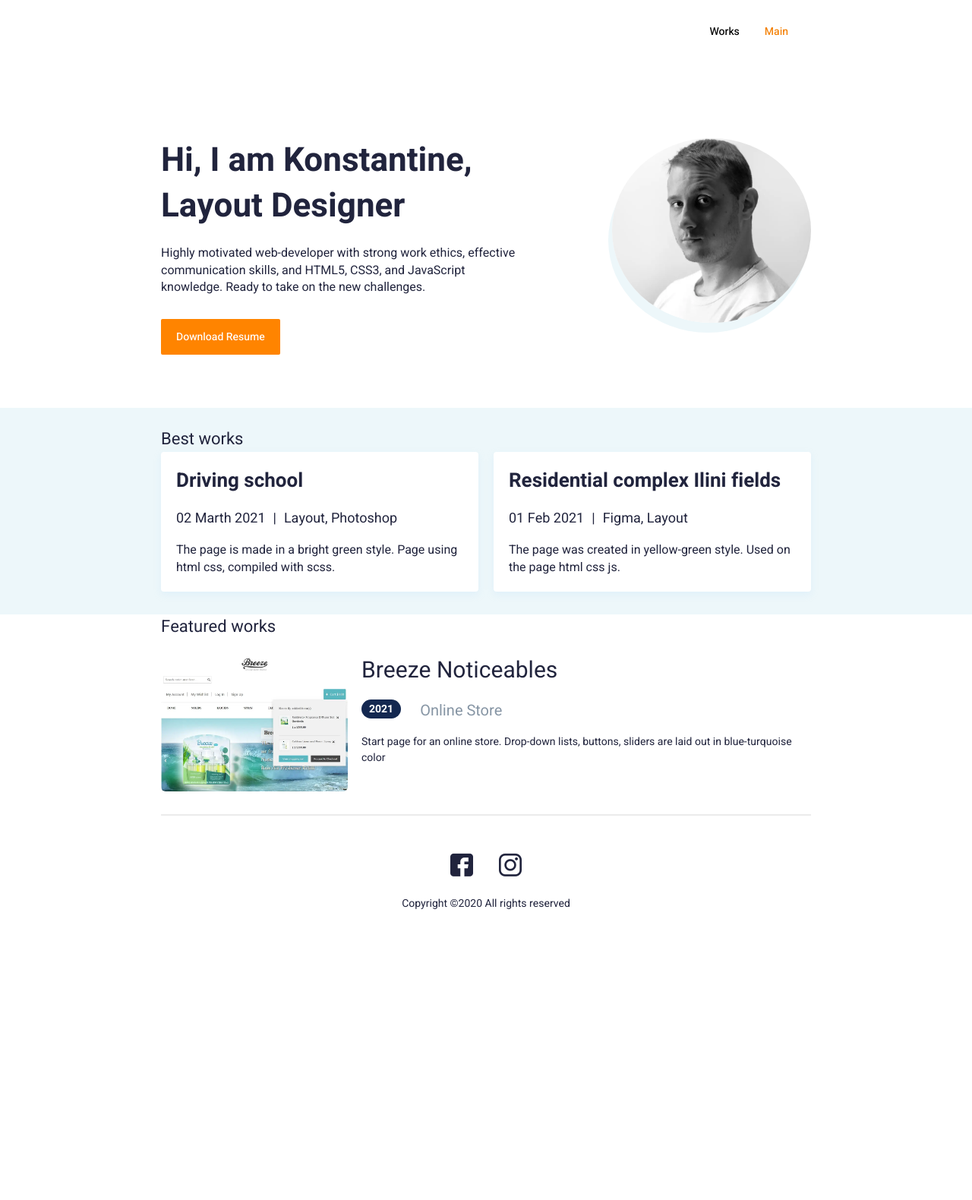
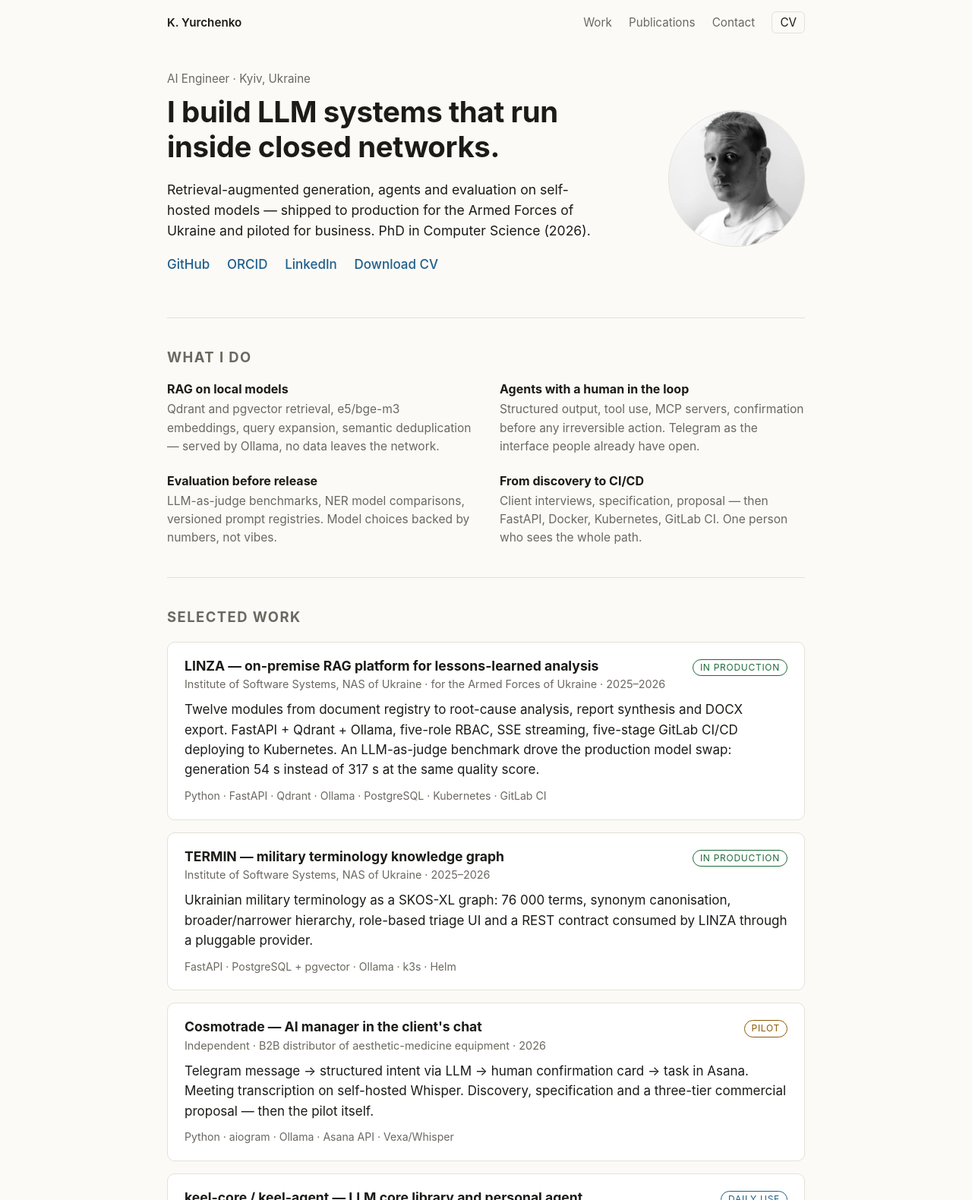
Before and after one commit to DocQuanty/My-site-portfolio, a plain HTML site: page index.html in a window 1280 px wide. Shown: the top 1580 px of the page at 76% size. Before the commit the page ends 1250 px from the top, so only its background shows below. Drawn offline with Linux system fonts and the light colour scheme; files whose address does not match are found by name; a web font is replaced by a local one.

Commit message:
Redesign: single-page AI engineer site, 2021 version moved to _old/
Co-Authored-By: Claude Opus 5 <noreply@anthropic.com>

```diff
--- a/index.html
+++ b/index.html
@@ -1,128 +1,194 @@
 <!DOCTYPE html>
 <html lang="en">
-
 <head>
   <meta charset="UTF-8">
   <meta name="viewport" content="width=device-width, initial-scale=1.0">
-	<link rel="stylesheet" href="css/style.min.css">
-	<title>HomePage</title>
+  <title>Kostiantyn Yurchenko — AI Engineer</title>
+  <meta name="description" content="AI engineer building LLM systems in closed networks: RAG, agents, on-premise. PhD in Computer Science. Kyiv, Ukraine.">
+  <meta property="og:title" content="Kostiantyn Yurchenko — AI Engineer">
+  <meta property="og:description" content="LLM systems in closed networks: RAG, agents, on-premise deployment.">
+  <meta property="og:type" content="website">
+  <link rel="stylesheet" href="style.css">
 </head>
+<body>
+  <header class="top">
+    <a class="top__name" href="#">K. Yurchenko</a>
+    <nav class="top__nav">
+      <a href="#work">Work</a>
+      <a href="#publications">Publications</a>
+      <a href="#contact">Contact</a>
+      <a class="top__cv" href="cv/Kostiantyn_Yurchenko_CV.pdf">CV</a>
+    </nav>
+  </header>
 
-<body>
-	<link rel="preconnect" href="https://fonts.gstatic.com">
-	<link href="https://fonts.googleapis.com/css2?family=Heebo:wght@400;500;700;900&display=swap" rel="stylesheet">
-	<div class="wrapper">
-		<header class="header">
-			<div class="header__content ">
-				<div class="header__menu menu">
-					<!-- <div class="menu__icon icon-menu">
-                <span></span>
-                <span></span>
-                <span></span>
-            </div> -->
-					<nav class="menu__body">
-						<ul class="menu__list">
-							<li><a href="./works.html" class="menu__link ">Works</a></li>
-							<!-- <li><a href="./blog.html" class="menu__link ">Blog</a></li> -->
-							<li><a href="./index.html" class="menu__link _active">Main</a></li>
-						</ul>
-					</nav>
+  <main>
+    <section class="hero">
+      <div class="hero__text">
+        <p class="hero__kicker">AI Engineer · Kyiv, Ukraine</p>
+        <h1>I build LLM systems that run inside closed networks.</h1>
+        <p class="hero__lead">
+          Retrieval-augmented generation, agents and evaluation on self-hosted models —
+          shipped to production for the Armed Forces of Ukraine and piloted for business.
+          PhD in Computer Science (2026).
+        </p>
+        <p class="hero__links">
+          <a href="https://github.com/DocQuanty">GitHub</a>
+          <a href="https://orcid.org/0000-0003-3150-0027">ORCID</a>
+          <a href="#contact">LinkedIn</a>
+          <a href="cv/Kostiantyn_Yurchenko_CV.pdf">Download CV</a>
+        </p>
       </div>
+      <picture class="hero__photo">
+        <source srcset="img/img-jpg/face-Konst.webp" type="image/webp">
+        <img src="img/img-jpg/face-Konst.jpg" alt="Kostiantyn Yurchenko" width="220" height="220">
+      </picture>
+    </section>
+
+    <section class="now">
+      <h2>What I do</h2>
+      <div class="now__grid">
+        <div>
+          <h3>RAG on local models</h3>
+          <p>Qdrant and pgvector retrieval, e5/bge-m3 embeddings, query expansion, semantic deduplication — served by Ollama, no data leaves the network.</p>
         </div>
-		</header>
-		<main class="page">
-			<section class="hello">
-				<div class="hello__container _container">
-					<div class="hello__content">
-						<h1 class="hello__title title">Hi, I am Konstantine,<br>
-							Layout Designer</h1>
-						<div class="hello__text text">
-							Highly motivated web-developer with strong work ethics, effective communication
-							skills, and HTML5, CSS3, and JavaScript knowledge. Ready to take on the new
-							challenges.
+        <div>
+          <h3>Agents with a human in the loop</h3>
+          <p>Structured output, tool use, MCP servers, confirmation before any irreversible action. Telegram as the interface people already have open.</p>
         </div>
-						<a href="https://drive.google.com/file/d/1kZC0NR8D08eZETFpOju4Vvj6ruLyFOgl/view?usp=sharing"
-							class="hello__btn btn" target="_blank">Download Resume</a>
+        <div>
+          <h3>Evaluation before release</h3>
+          <p>LLM-as-judge benchmarks, NER model comparisons, versioned prompt registries. Model choices backed by numbers, not vibes.</p>
         </div>
-					<picture>
-						<source srcset="./img/img-jpg/face-Konst.webp" type="image/webp"><img class="hello__avatar"
-							src="./img/img-jpg/face-Konst.jpg" alt="#">
-					</picture>
-				</div>
-			</section>
-			<section class="recent-posts">
-				<div class="recent-posts__container _container">
-					<header class="recent-posts__header">
-						<div class="recent-posts__title title-posts">Best works</div>
-					</header>
-					<div class="recent-posts__items">
-						<div class="recent-posts__column">
-							<article class="recent-posts__item recent-post">
-								<a class="recent-post__title " href="https://docquanty.github.io/portfolio/AvtoSchool/">
-									Driving school
-								</a>
-								<div class="recent-post__info">02 Marth 2021<span>|</span>Layout, Photoshop</div>
-								<div class="recent-post__text text">
-									The page is made in a bright green style. Page using html css, compiled with scss.
-								</div>
-							</article>
-						</div>
-						<div class="recent-posts__column">
-							<article class="recent-posts__item recent-post">
-								<a class="recent-post__title "
-									href="https://docquanty.github.io/portfolio/Ilinslite%20polya/">
-									Residential complex Ilini fields</a>
-								<div class="recent-post__info">01 Feb 2021<span>|</span>Figma, Layout</div>
-								<div class="recent-post__text text">
-									The page was created in yellow-green style. Used on the page html css js.
-								</div>
-							</article>
-						</div>
+        <div>
+          <h3>From discovery to CI/CD</h3>
+          <p>Client interviews, specification, proposal — then FastAPI, Docker, Kubernetes, GitLab CI. One person who sees the whole path.</p>
         </div>
       </div>
     </section>
-			<section class="featured-works">
-				<div class="featured-works__container _container">
-					<div class="featured-works__title title-posts">Featured works</div>
-					<div class="featured-works__items works">
-						<article class="works__item">
-							<a href="https://docquanty.github.io/portfolio/magaz-breeze/" class="works__image _ibg">
-								<picture>
-									<source srcset="./img/img-jpg/breez01.webp" type="image/webp"><img
-										src="./img/img-jpg/breez01.jpg" alt="work_01">
-								</picture>
-							</a>
-							<div class="works__body">
-								<a href="https://docquanty.github.io/portfolio/magaz-breeze/"
-									class="works__title">Breeze Noticeables</a>
-								<div class="works__info">
-									<div class="works__year">2021</div>
-									<div class="works__category">Online Store</div>
+
+    <section id="work" class="work">
+      <h2>Selected work</h2>
+
+      <article class="card">
+        <div class="card__head">
+          <h3>LINZA — on-premise RAG platform for lessons-learned analysis</h3>
+          <span class="tag tag--prod">in production</span>
         </div>
-								<div class="works__text">Start page for an online store.
-									Drop-down lists, buttons, sliders are laid out in blue-turquoise color</div>
-							</div>
+        <p class="card__meta">Institute of Software Systems, NAS of Ukraine · for the Armed Forces of Ukraine · 2025–2026</p>
+        <p>
+          Twelve modules from document registry to root-cause analysis, report synthesis and DOCX export.
+          FastAPI + Qdrant + Ollama, five-role RBAC, SSE streaming, five-stage GitLab CI/CD deploying to Kubernetes.
+          An LLM-as-judge benchmark drove the production model swap: generation 54 s instead of 317 s at the same quality score.
+        </p>
+        <p class="card__stack">Python · FastAPI · Qdrant · Ollama · PostgreSQL · Kubernetes · GitLab CI</p>
       </article>
 
+      <article class="card">
+        <div class="card__head">
+          <h3>TERMIN — military terminology knowledge graph</h3>
+          <span class="tag tag--prod">in production</span>
+        </div>
+        <p class="card__meta">Institute of Software Systems, NAS of Ukraine · 2025–2026</p>
+        <p>
+          Ukrainian military terminology as a SKOS-XL graph: 76 000 terms, synonym canonisation, broader/narrower hierarchy,
+          role-based triage UI and a REST contract consumed by LINZA through a pluggable provider.
+        </p>
+        <p class="card__stack">FastAPI · PostgreSQL + pgvector · Ollama · k3s · Helm</p>
+      </article>
 
+      <article class="card">
+        <div class="card__head">
+          <h3>Cosmotrade — AI manager in the client's chat</h3>
+          <span class="tag tag--pilot">pilot</span>
         </div>
+        <p class="card__meta">Independent · B2B distributor of aesthetic-medicine equipment · 2026</p>
+        <p>
+          Telegram message → structured intent via LLM → human confirmation card → task in Asana.
+          Meeting transcription on self-hosted Whisper. Discovery, specification and a three-tier commercial proposal — then the pilot itself.
+        </p>
+        <p class="card__stack">Python · aiogram · Ollama · Asana API · Vexa/Whisper</p>
+      </article>
+
+      <article class="card">
+        <div class="card__head">
+          <h3>keel-core / keel-agent — LLM core library and personal agent</h3>
+          <span class="tag tag--daily">daily use</span>
         </div>
+        <p class="card__meta">Own project · 2026 · private repository</p>
+        <p>
+          A thin library for the pattern "untrusted text → LLM structured output → verified result": client, guardrails,
+          observability, embeddings + Qdrant. On top of it a Telegram agent for voice and text with intent routing and
+          confirmation before irreversible actions. 2 500 tests, a second instance for an external tester.
+        </p>
+        <p class="card__stack">Python · Pydantic · Qdrant · PostgreSQL · Whisper · Docker</p>
+      </article>
+
+      <article class="card">
+        <div class="card__head">
+          <h3>CRM Dropship — SaaS for dropshipping suppliers</h3>
+          <span class="tag tag--mvp">MVP</span>
+        </div>
+        <p class="card__meta">Own product · mydrop.com.ua · 2025–2026</p>
+        <p>
+          Orders with carrier integration, warehouse with audited stock movements, chats from three messengers, 15 KPIs.
+          AI modules on the Anthropic API: smart replies, anomaly detection, semantic search.
+        </p>
+        <p class="card__stack">NestJS · TypeScript · PostgreSQL + Prisma · Redis · BullMQ · React · Anthropic API</p>
+      </article>
+
+      <article class="card">
+        <div class="card__head">
+          <h3>OSINT platform — source collection and moderation</h3>
+          <span class="tag tag--daily">running</span>
+        </div>
+        <p class="card__meta">Own project · 2026</p>
+        <p>
+          Telegram-channel ingestion, topic classification and near-duplicate detection via simhash — deliberately no LLM in the pipeline (deterministic, zero per-item cost) — and a moderation queue instead of autoposting.
+          Configuration, code-duplication and performance audits; specifications kept in OpenSpec.
+        </p>
+        <p class="card__stack">Python · Telethon · aiogram · PostgreSQL · OpenSpec</p>
+      </article>
+
+      <p class="work__earlier">
+        Earlier (2020–2021): front-end layouts in HTML/SCSS —
+        <a href="https://docquanty.github.io/portfolio/">archive</a>.
+      </p>
+    </section>
+
+    <section id="publications" class="pubs">
+      <h2>Publications</h2>
+      <ul>
+        <li>
+          Rogushina J., Yurchenko K., Bova Yu. <em>Integration of Semantic Wiki Technologies with Large Language Models as a Technological Foundation for Experience Acquisition from Natural Language Documents.</em>
+          AISTDS'2025, CEUR Workshop Proceedings, Vol. 4133, pp. 115–135.
+        </li>
+        <li>
+          Sinitsyn I., Yurchenko K., Lashchonov B., Bova Yu. <em>Architectural solution for a chatbot with recursive knowledge refinement based on LLaMA 3 and Semantic MediaWiki.</em>
+          Tavria Scientific Bulletin, Technical Sciences, 2025, no. 4. <a href="https://doi.org/10.32782/tnv-tech.2025.4.1.27">DOI</a>
+        </li>
+        <li>
+          Sinitsyn I., Rogushina J., Yurchenko K. <em>Integration of large language models with semantic processing tools as an instrument of knowledge digitalisation.</em>
+          Problems in Programming, 2025, no. 2, pp. 63–76. <a href="https://doi.org/10.15407/pp2025.02.063">DOI</a>
+        </li>
+      </ul>
+      <p>Full list — <a href="https://orcid.org/0000-0003-3150-0027">ORCID 0000-0003-3150-0027</a>.
+        PhD thesis (2026, Institute of Software Systems, NAS of Ukraine): ontological analysis and generative AI for personalising postgraduate education.</p>
+    </section>
+
+    <section id="contact" class="contact">
+      <h2>Contact</h2>
+      <p>
+        <a href="mailto:EMAIL_PLACEHOLDER">EMAIL_PLACEHOLDER</a> ·
+        <a href="https://github.com/DocQuanty">github.com/DocQuanty</a> ·
+        <a href="LINKEDIN_PLACEHOLDER">LinkedIn</a>
+      </p>
+      <p class="contact__note">Open to AI engineering roles — on-premise and privacy-sensitive systems are where I do my best work.</p>
     </section>
   </main>
-		<footer class="footer">
-			<div class="footer__content _container">
-				<div class="footer__social social">
-					<a href="https://www.facebook.com/profile.php?id=100017187758700" target="_blank"
-						class="social__item _icon-fb"></a>
-					<a href="https://www.instagram.com/urchikak8/" class="social__item _icon-insta" target="_blank"></a>
-					<!-- <a href="#" class="social__item _icon-twitter"></a>
-            <a href="#" class="social__item _icon-Linkedin"></a> -->
-				</div>
-				<div class="footer__copyright">Copyright ©2020 All rights reserved </div>
-			</div>
+
+  <footer class="foot">
+    <span>© 2026 Kostiantyn Yurchenko</span>
+    <span>Static HTML, no tracking.</span>
   </footer>
-	</div>
-	<script src="js/script.min.js"></script>
 </body>
-
 </html>
--- /dev/null
+++ b/style.css
@@ -0,0 +1,135 @@
+:root {
+  --bg: #fbfaf7;
+  --fg: #1c1b18;
+  --muted: #6b6860;
+  --line: #e4e1d8;
+  --accent: #1f5f8b;
+  --card: #ffffff;
+  --tag-prod: #1e6b3a;
+  --tag-pilot: #8a5a00;
+  --tag-daily: #1f5f8b;
+  --tag-mvp: #6b6860;
+  --max: 880px;
+}
+
+@media (prefers-color-scheme: dark) {
+  :root {
+    --bg: #15161a;
+    --fg: #ebe9e3;
+    --muted: #a09d94;
+    --line: #2b2d33;
+    --accent: #7fb3d5;
+    --card: #1d1f25;
+    --tag-prod: #7fd19a;
+    --tag-pilot: #e0b45a;
+    --tag-daily: #7fb3d5;
+    --tag-mvp: #a09d94;
+  }
+}
+
+* { box-sizing: border-box; }
+
+html { scroll-behavior: smooth; }
+
+body {
+  margin: 0;
+  background: var(--bg);
+  color: var(--fg);
+  font: 17px/1.55 -apple-system, "Segoe UI", Roboto, "Helvetica Neue", Arial, sans-serif;
+  -webkit-font-smoothing: antialiased;
+}
+
+a { color: var(--accent); text-decoration: none; }
+a:hover { text-decoration: underline; }
+
+h1, h2, h3 { line-height: 1.2; margin: 0 0 .5em; }
+h1 { font-size: clamp(1.7rem, 4vw, 2.4rem); letter-spacing: -.01em; }
+h2 { font-size: 1.15rem; text-transform: uppercase; letter-spacing: .08em; color: var(--muted); margin-bottom: 1.2em; }
+h3 { font-size: 1.1rem; }
+
+main, .top, .foot {
+  max-width: var(--max);
+  margin: 0 auto;
+  padding: 0 20px;
+}
+
+section { padding: 40px 0; border-top: 1px solid var(--line); }
+section:first-of-type { border-top: 0; }
+
+/* header */
+.top {
+  display: flex;
+  justify-content: space-between;
+  align-items: center;
+  padding-top: 18px;
+  padding-bottom: 18px;
+  font-size: .95rem;
+}
+.top__name { color: var(--fg); font-weight: 600; }
+.top__nav a { margin-left: 18px; color: var(--muted); }
+.top__nav a:hover { color: var(--accent); text-decoration: none; }
+.top__cv { border: 1px solid var(--line); border-radius: 6px; padding: 4px 10px; color: var(--fg) !important; }
+
+/* hero */
+.hero { display: flex; gap: 32px; align-items: center; padding-top: 32px; }
+.hero__text { flex: 1; }
+.hero__kicker { color: var(--muted); margin: 0 0 .6em; font-size: .95rem; }
+.hero__lead { font-size: 1.1rem; max-width: 560px; color: var(--fg); }
+.hero__links a { margin-right: 18px; font-weight: 500; }
+.hero__photo img {
+  width: 180px; height: 180px; object-fit: cover; border-radius: 50%;
+  border: 1px solid var(--line); display: block;
+}
+
+/* what I do */
+.now__grid { display: grid; grid-template-columns: 1fr 1fr; gap: 24px 36px; }
+.now__grid h3 { font-size: 1rem; margin-bottom: .3em; }
+.now__grid p { margin: 0; color: var(--muted); font-size: .97rem; }
+
+/* work */
+.card {
+  background: var(--card);
+  border: 1px solid var(--line);
+  border-radius: 10px;
+  padding: 20px 22px;
+  margin-bottom: 16px;
+}
+.card__head { display: flex; justify-content: space-between; align-items: baseline; gap: 12px; flex-wrap: wrap; }
+.card__head h3 { margin: 0; }
+.card__meta { color: var(--muted); font-size: .9rem; margin: .3em 0 .8em; }
+.card p { margin: 0 0 .6em; }
+.card__stack { color: var(--muted); font-size: .88rem; margin-bottom: 0 !important; }
+.tag {
+  font-size: .75rem; text-transform: uppercase; letter-spacing: .06em;
+  border: 1px solid currentColor; border-radius: 999px; padding: 1px 9px; white-space: nowrap;
+}
+.tag--prod { color: var(--tag-prod); }
+.tag--pilot { color: var(--tag-pilot); }
+.tag--daily { color: var(--tag-daily); }
+.tag--mvp { color: var(--tag-mvp); }
+.work__earlier { color: var(--muted); font-size: .92rem; margin-top: 24px; }
+
+/* publications */
+.pubs ul { padding-left: 1.2em; margin: 0 0 1em; }
+.pubs li { margin-bottom: .8em; }
+.pubs p { color: var(--muted); font-size: .95rem; }
+
+/* contact */
+.contact p { margin: 0 0 .6em; }
+.contact__note { color: var(--muted); }
+
+/* footer */
+.foot {
+  display: flex; justify-content: space-between; flex-wrap: wrap; gap: 8px;
+  padding-top: 24px; padding-bottom: 32px;
+  border-top: 1px solid var(--line);
+  color: var(--muted); font-size: .85rem;
+}
+
+@media (max-width: 640px) {
+  body { font-size: 16px; }
+  .hero { flex-direction: column-reverse; align-items: flex-start; }
+  .hero__photo img { width: 120px; height: 120px; }
+  .now__grid { grid-template-columns: 1fr; }
+  .top__nav a { margin-left: 12px; }
+}
```
Also changed, not shown: _old/index.html (added, +128 -0 lines), _old/article.html (renamed from article.html), _old/css/style.css (renamed from css/style.css), _old/css/style.min.css (renamed from css/style.min.css), _old/fonts.html (renamed from fonts.html), _old/fonts/icons.woff (renamed from fonts/icons.woff), _old/fonts/icons.woff2 (renamed from fonts/icons.woff2), _old/works.html (renamed from works.html), 1 other file. Lines whose indentation alone changed are shown as unchanged.
